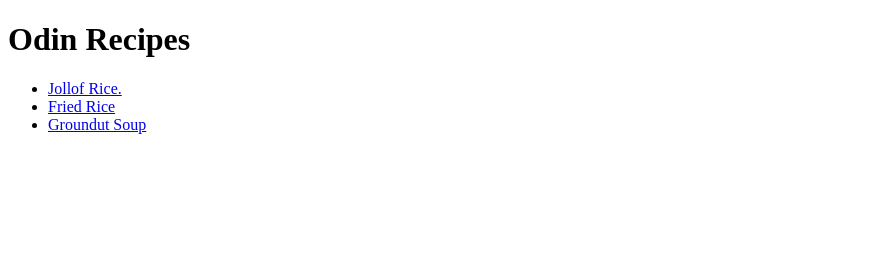
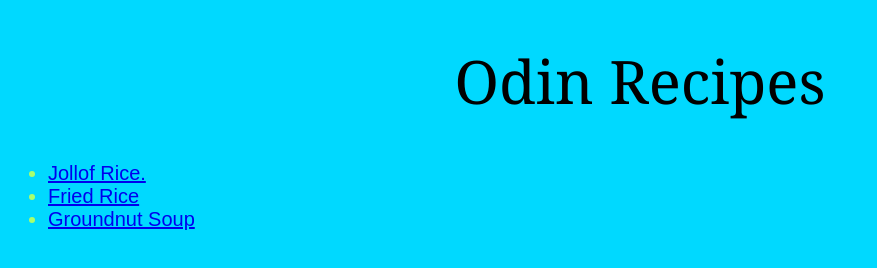
Before and after one commit to lawrence-Fafa/odin-recipes, a plain HTML site: page index.html in a window 1280 px wide. Shown: the whole page, without its empty margins (0-877 px from the left). Drawn offline with Linux system fonts and the light colour scheme.

Commit message:
Fix typo in index.html(Groundnut not Groundut) and addition of style.css with basic styling rules.

```diff
--- a/index.html
+++ b/index.html
@@ -4,8 +4,9 @@
 
 
 <head>
-    <meta charset="utf-8">
-    <title> </title>
+    <link rel="stylesheet" href="style.css">
+     <meta charset="utf-8">
+    <title> Odin Recipes</title>
 
 </head>
 
@@ -22,7 +23,7 @@
         <li><a href="./recipes/frice.html" target="_blank" rel="noopener noreferrer">Fried Rice</a></li>
 
 
-        <li><a href="./recipes/psoup.html" target="_blank" rel="noopener noreferrer">Groundut Soup</a></li>
+        <li><a href="./recipes/psoup.html" target="_blank" rel="noopener noreferrer">Groundnut Soup</a></li>
 
 
     </ul>
--- /dev/null
+++ b/recipes/style.css
@@ -0,0 +1,15 @@
+h1{
+    font-size: 45px;
+    font-weight: 550;
+    font-family: Arial, Helvetica, sans-serif;
+
+}
+
+body{
+    background-color: rgb(252, 223, 187);
+}
+
+img{
+    width: 500px;
+    height: auto;
+}
--- /dev/null
+++ b/style.css
@@ -0,0 +1,18 @@
+body{
+    background-color: rgb(0, 217, 255);
+}
+
+h1{
+    text-align: center;
+    font-weight: 550;
+    font-size: 60px;
+    color: black;
+    font-family: Georgia, 'Times New Roman', Times, serif
+}
+
+li{
+    font-weight: 200;
+    color: rgb(168, 255, 109);
+    font-family: Arial, Helvetica, sans-serif;
+    font-size: 20px;
+}
```
Also changed, not shown: recipes/frice.html (+5 -1 lines), recipes/jollof.html (+2 -0 lines), recipes/psoup.html (+1 -1 lines), recipes/img/bg.jpg (added).
